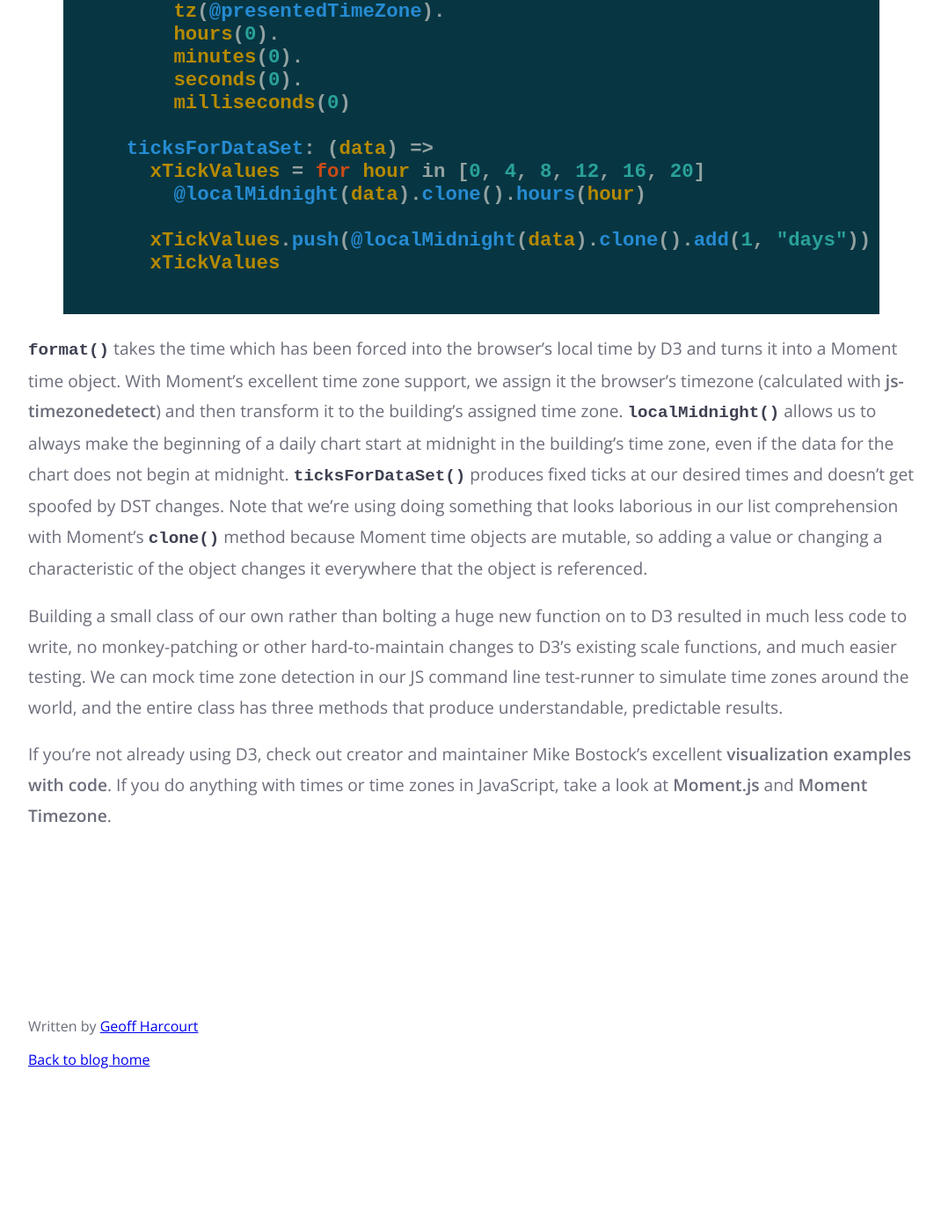
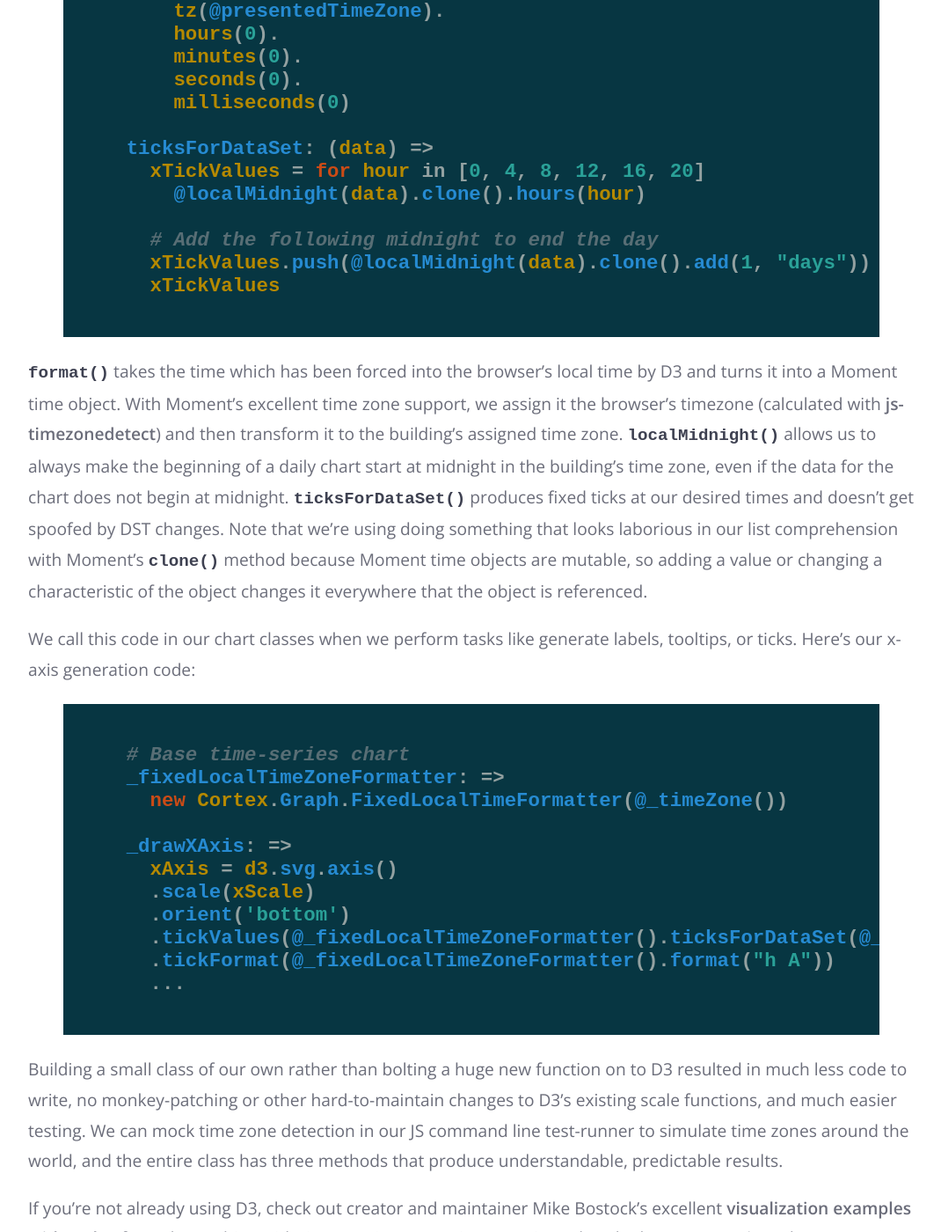
Before and after one commit to cortexintel/cortexintel-github-pages-old, a Jekyll site: the page built from _posts/2014-09-15-local-timezones-with_d3js.md, in a window 1280 px wide and 1400 px high, scrolled down 2216 px. Shown: the whole window at 88% size, without its empty margins (104-1174 px from the left). Built offline with Jekyll 4.4.1, drawn with Linux system fonts in a browser that asks for light colours; comment, search, counter and statistics services are not loaded; before the commit the page ends 3479 px from its top, so only the background shows below that; some of the changed text lies outside the part shown.

Commit message:
Clean up post

```diff
--- a/_posts/2014-09-15-local-timezones-with_d3js.md
+++ b/_posts/2014-09-15-local-timezones-with_d3js.md
@@ -84,6 +84,7 @@ class Cortex.Graph.FixedLocalTimeFormatter
     xTickValues = for hour in [0, 4, 8, 12, 16, 20]
       @localMidnight(data).clone().hours(hour)
 
+    # Add the following midnight to end the day
     xTickValues.push(@localMidnight(data).clone().add(1, "days"))
     xTickValues
 {% endhighlight %}
@@ -101,6 +102,25 @@ comprehension with Moment's `clone()` method because Moment time objects are
 mutable, so adding a value or changing a characteristic of the object changes it
 everywhere that the object is referenced.
 
+We call this code in our chart classes when we perform tasks like generate
+labels, tooltips, or ticks. Here's our x-axis generation code:
+
+{% highlight coffee %}
+
+  # Base time-series chart
+  _fixedLocalTimeZoneFormatter: =>
+    new Cortex.Graph.FixedLocalTimeFormatter(@_timeZone())
+
+  _drawXAxis: =>
+    xAxis = d3.svg.axis()
+    .scale(xScale)
+    .orient('bottom')
+    .tickValues(@_fixedLocalTimeZoneFormatter().ticksForDataSet(@_ticksForDataSet()))
+    .tickFormat(@_fixedLocalTimeZoneFormatter().format("h A"))
+    ...
+
+{% endhighlight %}
+
 Building a small class of our own rather than bolting a huge new function on to
 D3 resulted in much less code to write, no monkey-patching or other
 hard-to-maintain changes to D3's existing scale functions, and much easier
```
Also changed, not shown: other parts of _posts/2014-09-15-local-timezones-with_d3js.md (+2 -2 lines).
